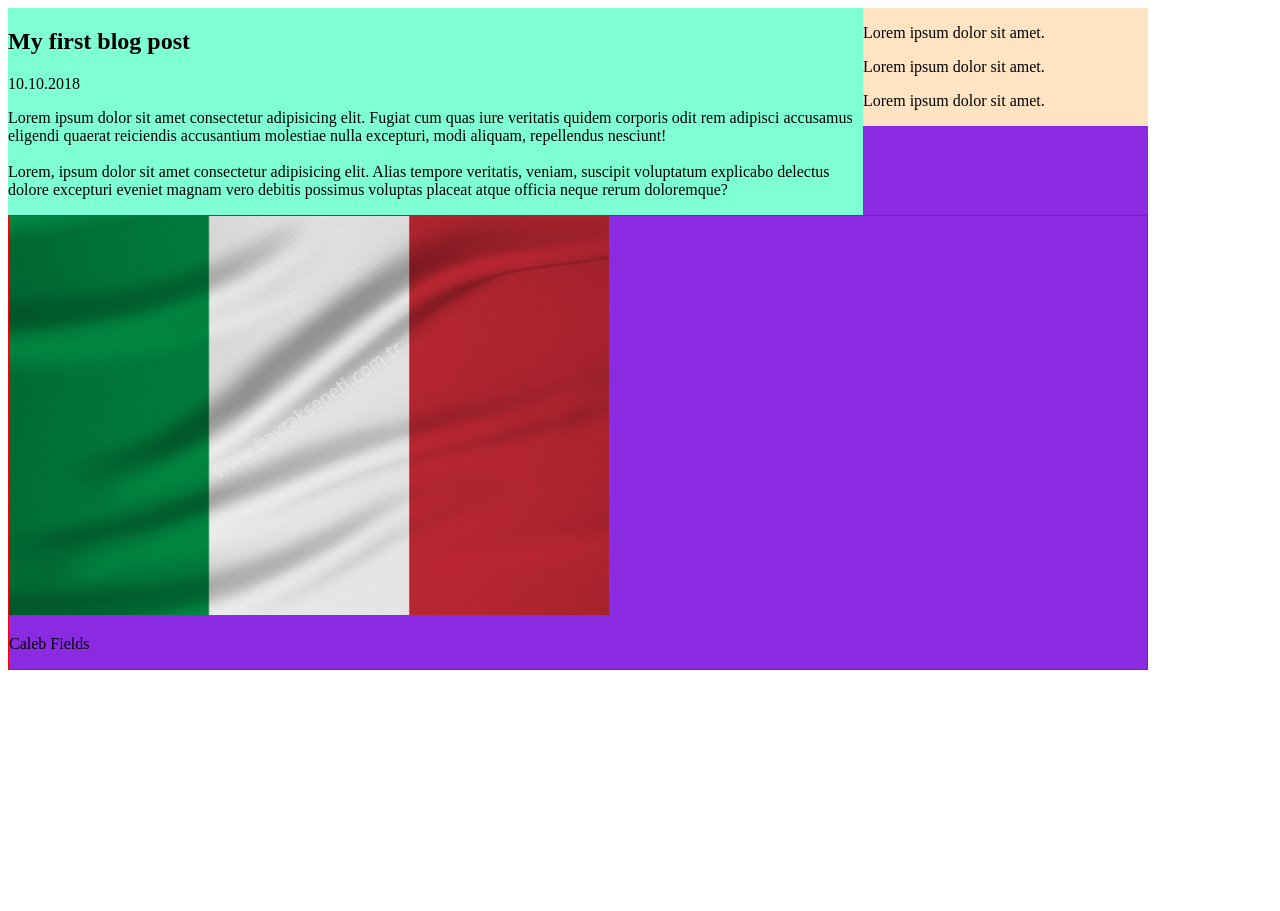
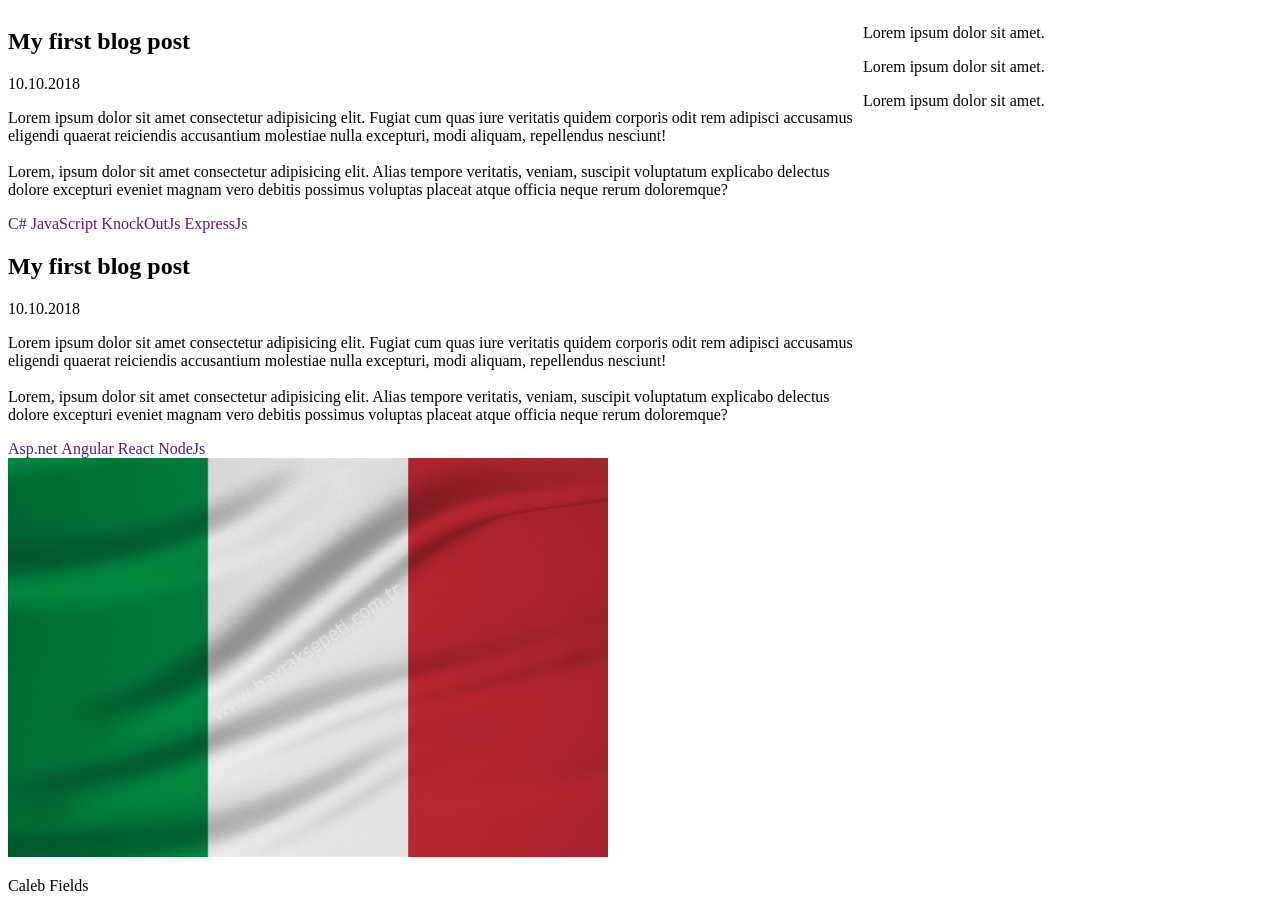
Before and after one commit to gunes-kadir/Css-dersleri, a plain HTML site: page uygulama/uygulamafloating/after/img/index.html in a window 1280 px wide. Before the commit the page ends 800 px from the top, so only its background shows below. Drawn offline with Linux system fonts and the light colour scheme.

Commit message:
css display uygulaması yapıldı.

```diff
--- a/uygulama/uygulamafloating/after/img/index.html
+++ b/uygulama/uygulamafloating/after/img/index.html
@@ -23,7 +23,31 @@
                      veniam, suscipit voluptatum explicabo delectus dolore excepturi eveniet
                       magnam vero debitis possimus voluptas placeat atque officia neque rerum doloremque?
                 </p>
+                <ul class="tags">
+                    <li><a href="">C#</a></li>
+                    <li><a href="">JavaScript</a></li>
+                    <li><a href="">KnockOutJs</a></li>
+                    <li><a href="">ExpressJs</a></li>
+                </ul>
 
+                <h2>My first blog post</h2>
+                <p class="date">10.10.2018</p>
+                <p class="blog-text">
+                    Lorem ipsum dolor sit amet consectetur adipisicing elit.
+                    Fugiat cum quas iure veritatis quidem corporis odit rem adipisci accusamus eligendi
+                     quaerat reiciendis accusantium molestiae nulla excepturi, modi aliquam,
+                     repellendus nesciunt!
+                     <br><br>
+                     Lorem, ipsum dolor sit amet consectetur adipisicing elit. Alias tempore veritatis,
+                     veniam, suscipit voluptatum explicabo delectus dolore excepturi eveniet
+                      magnam vero debitis possimus voluptas placeat atque officia neque rerum doloremque?
+                </p>
+                <ul class="tags">
+                    <li><a href="">Asp.net</a></li>
+                    <li><a href="">Angular</a></li>
+                    <li><a href="">React</a></li>
+                    <li><a href="">NodeJs</a></li>
+                </ul>
             </div>
         </div>
 
--- a/uygulama/uygulamafloating/after/img/style.css
+++ b/uygulama/uygulamafloating/after/img/style.css
@@ -1,20 +1,34 @@
 #container{
     width: 1140px;
-    background-color:blueviolet;
+
 }
 
 #blog-post-container{
     width: 75%;
-    background-color: aquamarine;
+ ;
     float: left;
 }
 
 #other-posts{
     width: 25%;
-    background-color: bisque;
+
     float: left;
 }
 
 #author-box{
-    border: 1px solid red;
+
 }
+
+.tags{
+    margin: 0;
+    padding: 0;
+}
+
+.tags li{
+    list-style: none;
+    display: inline-block;
+}
+
+.tags li a{
+    text-decoration: none;
+}
```
